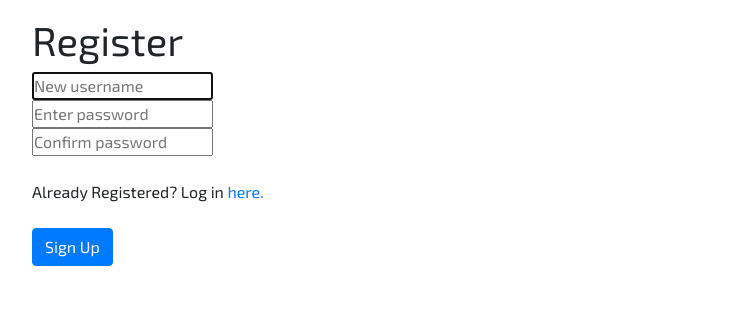
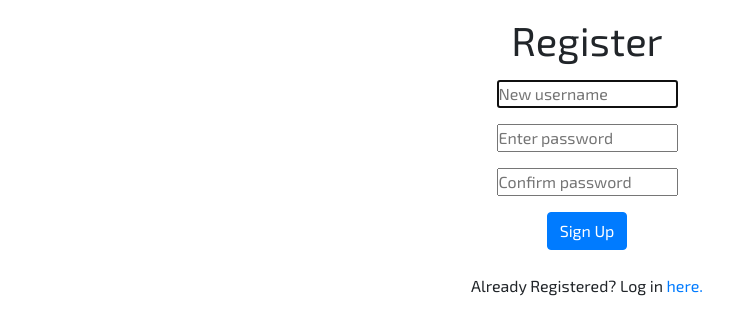
Before and after one commit to ey7/project-three, a Flask app: page /register in a window 1280 px wide. Shown: the part 59-394 px from the top of the page, without its empty margins (53-786 px from the left). Run offline with Flask 2, Linux system fonts and the light colour scheme; some libraries are stand-ins or nearby versions.

Commit message:
register page restyled with margin added between elements

```diff
--- a/templates/register.html
+++ b/templates/register.html
@@ -1,11 +1,11 @@
 {% extends 'base.html' %} {% block content %}
-<h1>Register</h1>
+<h1 class="text-center mb-3">Register</h1>
         <!--Register Form-->
         <form method="POST" action="" class="form">
             {{ form.hidden_tag() }}
 
             <!--Username input field-->
-            <div class="form__group">
+            <div class="form__group text-center mb-3">
                     {% if form.username.errors %} {{ form.username(class="form-control form__input is-invalid") }}
                 <div class="invalid-feedback">
                     {% for error in form.username.errors %}
@@ -16,7 +16,7 @@
                     {% endif %}
             </div>
             <!--Password Input-->
-            <div class="form__group">
+            <div class="form__group text-center mb-3">
                     {% if form.password.errors %} {{ form.password(class="form-control form__input is-invalid") }}
                     <div class="invalid-feedback">
                         {% for error in form.password.errors %}
@@ -27,7 +27,7 @@
                     {% endif %}
             </div>
             <!--Confirm Password-->
-            <div class="form__group">
+            <div class="form__group text-center mb-3">
                     {% if form.confirm_password.errors %} {{ form.confirm_password(class="form-control form__input is-invalid") }}
                     <div class="invalid-feedback">
                         {% for error in form.confirm_password.errors %}
@@ -37,11 +37,12 @@
                         {{ form.confirm_password(required=true, class="form__input", placeholder="Confirm password") }}
                     {% endif %}
             </div>
-                <div class="py-4">Already Registered? Log in <a href="{{ url_for('login') }}">here.</a></div>
+
                 <!--Submit Button-->
-            <div class="form__group">
+            <div class="form__group mt-3 text-center">
                     {{ form.submit(class="btn btn-primary") }}
             </div>
+            <div class="py-4 text-center">Already Registered? Log in <a href="{{ url_for('login') }}">here.</a></div>
         </form>
 
 
```
